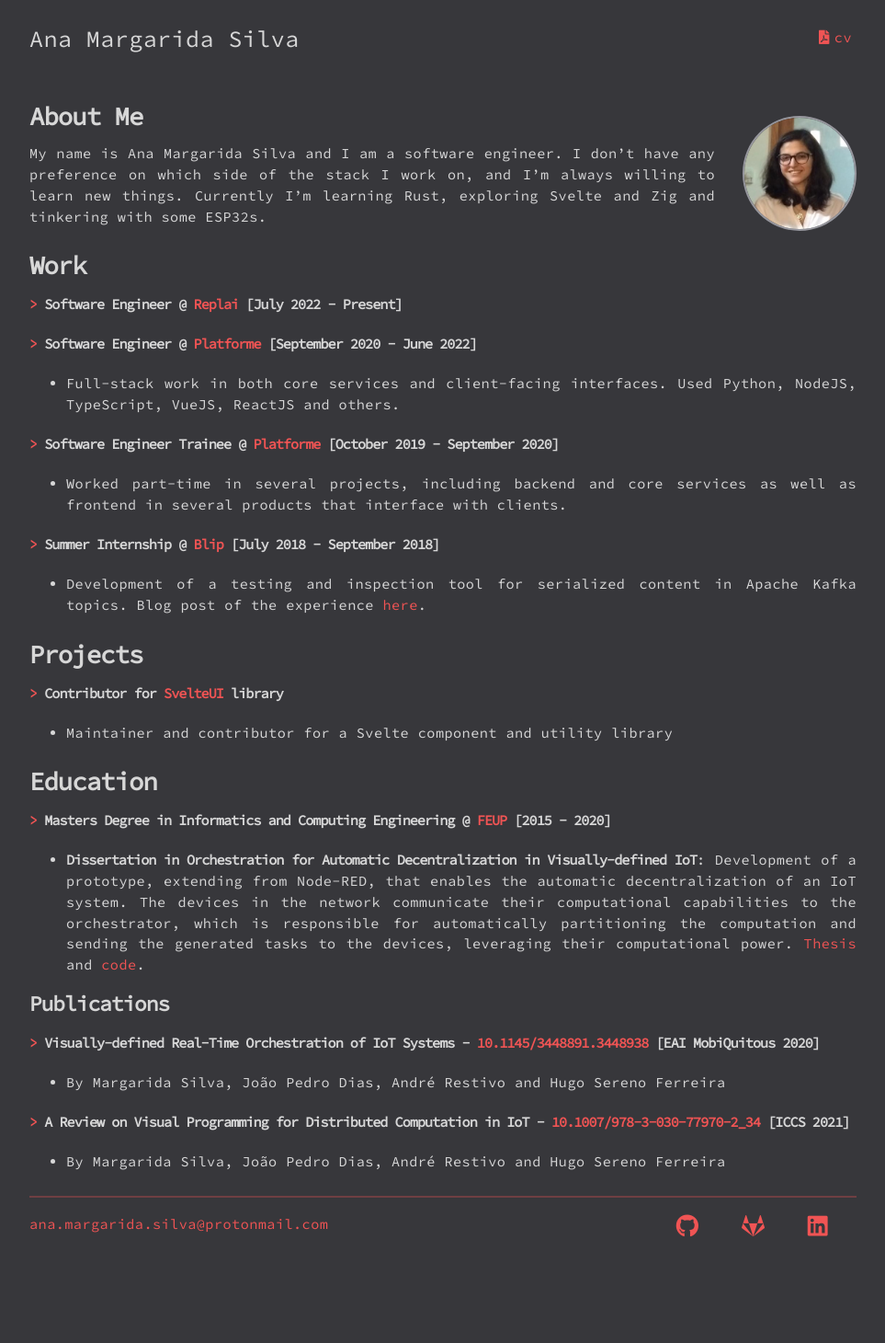
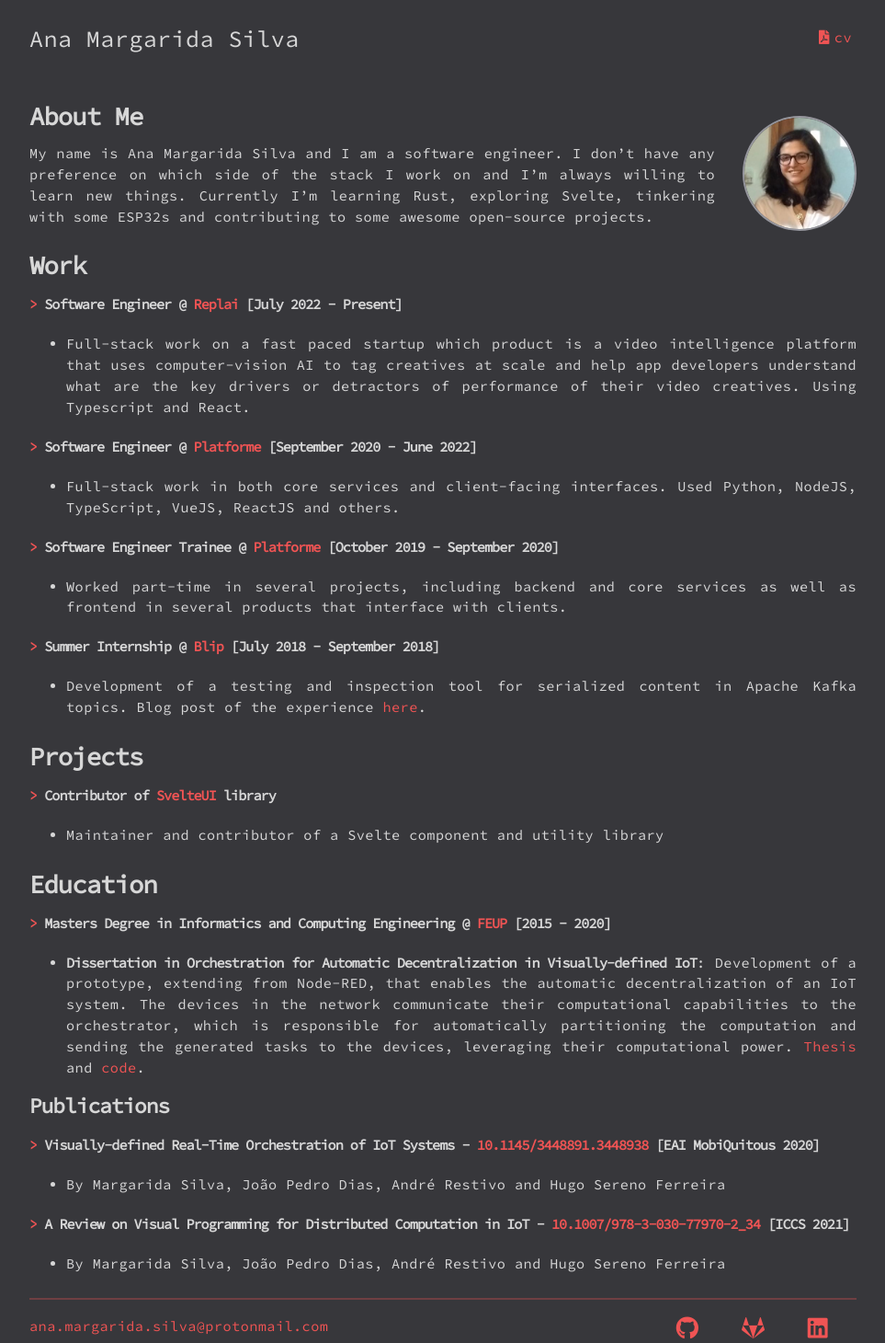
Before and after one commit to BeeMargarida/BeeMargarida.github.io, a Jekyll site: the page built from index.md, in a window 1280 px wide. Shown: the whole page at 92% size, without its empty margins (158-1121 px from the left). Built offline with Jekyll 4.4.1, drawn with Linux system fonts in a browser that asks for light colours; nearby versions of some CDN libraries; before the commit the page ends 1349 px from its top, so only the background shows below that.

Commit message:
docs: update info

```diff
--- a/index.md
+++ b/index.md
@@ -8,11 +8,12 @@ description: ""
 
 <img class="profile-picture" src="../images/photo.jpg" alt="Profile picture">
 
-My name is Ana Margarida Silva and I am a software engineer. I don't have any preference on which side of the stack I work on, and I'm always willing to learn new things. Currently I'm learning Rust, exploring Svelte and Zig and tinkering with some ESP32s.
+My name is Ana Margarida Silva and I am a software engineer. I don't have any preference on which side of the stack I work on and I'm always willing to learn new things. Currently I'm learning Rust, exploring Svelte, tinkering with some ESP32s and contributing to some awesome open-source projects.
 
 # Work
 
 #### <span class="title-intro">></span> **Software Engineer** @ [Replai](https://www.replai.io/) [July 2022 - Present]
+* Full-stack work on a fast paced startup which product is a video intelligence platform that uses computer-vision AI to tag creatives at scale and help app developers understand what are the key drivers or detractors of performance of their video creatives. Using Typescript and React.
 
 #### <span class="title-intro">></span> **Software Engineer** @ [Platforme](https://platforme.com/) [September 2020 - June 2022]
 * Full-stack work in both core services and client-facing interfaces. Used Python, NodeJS, TypeScript, VueJS, ReactJS and others.
@@ -25,8 +26,8 @@ My name is Ana Margarida Silva and I am a software engineer. I don't have any pr
 
 # Projects
 
-#### <span class="title-intro">></span> Contributor for [SvelteUI](https://www.svelteui.org/) library
-* Maintainer and contributor for a Svelte component and utility library
+#### <span class="title-intro">></span> Contributor of [SvelteUI](https://www.svelteui.org/) library
+* Maintainer and contributor of a Svelte component and utility library
 
 # Education
 
```
